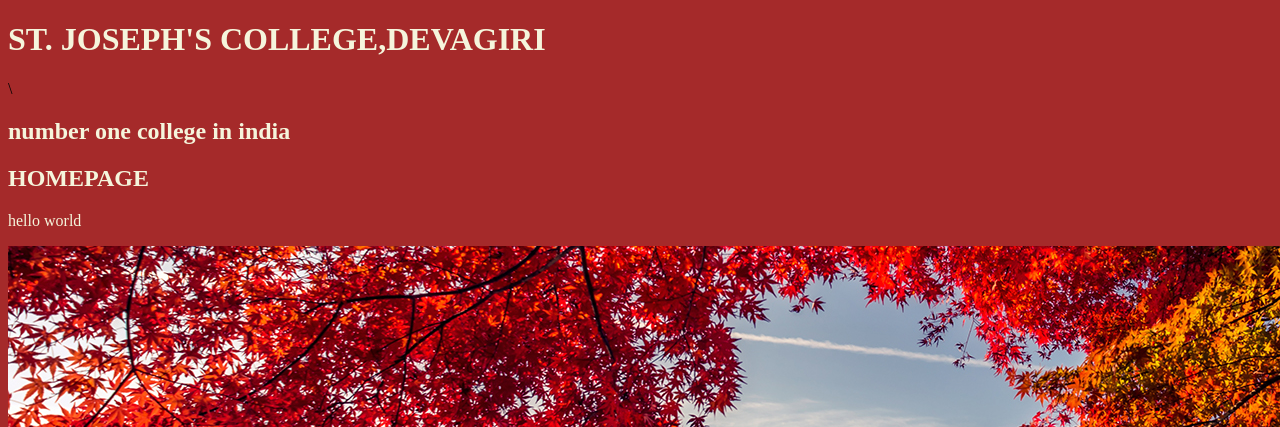
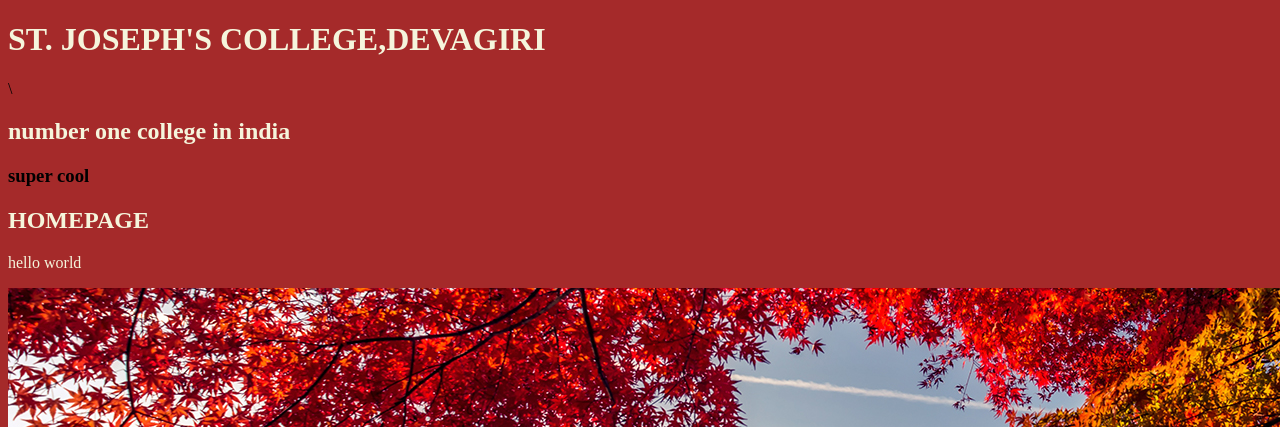
Before and after one commit to diy35/p1, a Django app: page /app/homepage in a window 1280 px wide; the page is wider, and only the part inside the window is pictured. Shown: the top 427 px of that part. Run offline with Django 4.2, Linux system fonts and the light colour scheme.

Commit message:
added heading

```diff
--- a/project1/app/templates/home.html
+++ b/project1/app/templates/home.html
@@ -12,6 +12,7 @@
 <body>
     <H1>ST. JOSEPH'S COLLEGE,DEVAGIRI</H1>\
     <h2>number one college in india</h2>
+    <h3>super cool</h3>
     <h2>HOMEPAGE</h2>
     <p>hello world</p>
     <img src="{% static 'images\Landscape-Color.jpg' %}">
```
